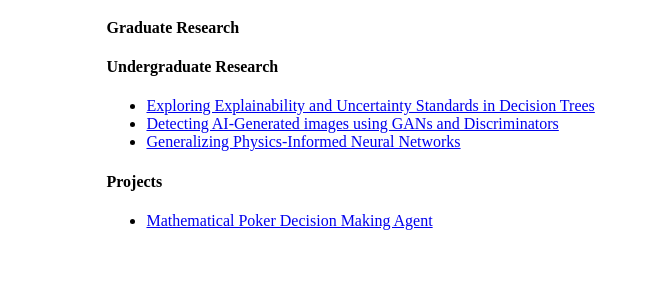
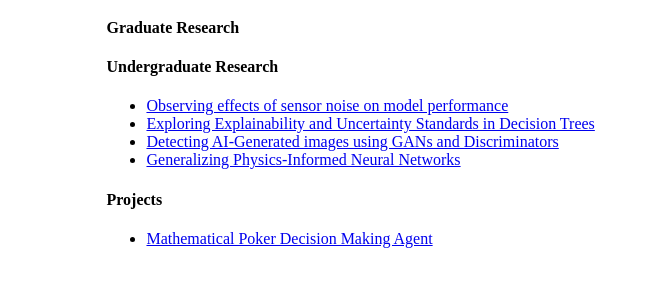
Before and after one commit to manjushettar/app, a plain HTML site: page index.html in a window 1280 px wide. Shown: the part 150-436 px from the top of the page, without its empty margins (0-658 px from the left). Drawn offline with Linux system fonts and the light colour scheme.

Commit message:
Reliable

```diff
--- a/index.html
+++ b/index.html
@@ -26,6 +26,7 @@
 
             <h4>Undergraduate Research</h4>
             <ul>
+                <li><a href = "https://github.com/manjushettar/uncertainty">Observing effects of sensor noise on model performance</a></li>
                 <li><a href = "https://github.com/manjushettar/146-proj">Exploring Explainability and Uncertainty Standards in Decision Trees</a></li>
                 <li><a href = "https://github.com/manjushettar/fake-images">Detecting AI-Generated images using GANs and Discriminators</a></li>
                 <li><a href = "https://github.com/ACMResearchLab/pinns"> Generalizing Physics-Informed Neural Networks</a></li>
```
